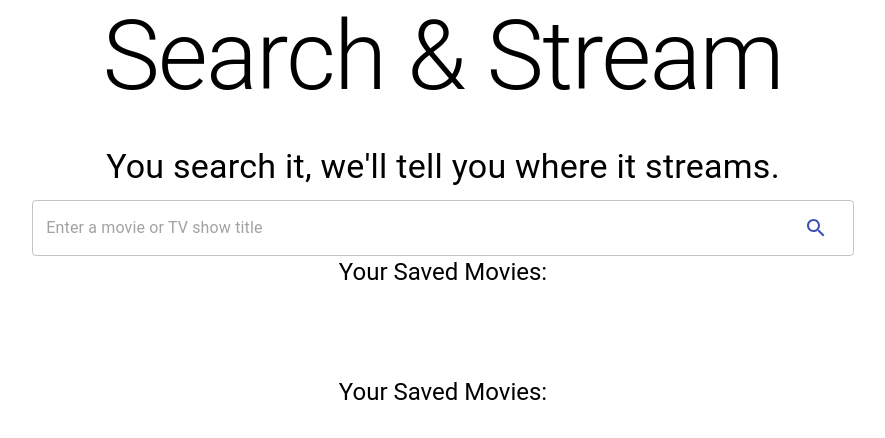
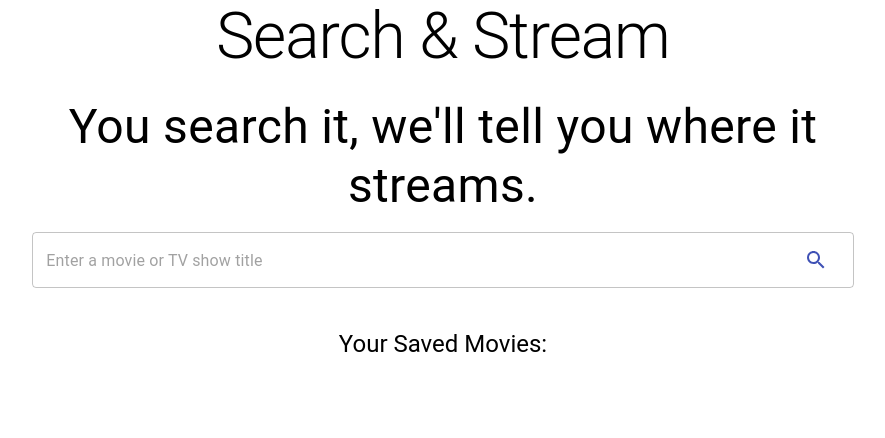
Before and after one commit to WillG1991/streamandsearchReact, a React (Create React App) app: page / in a window 1280 px wide. Shown: the top 438 px of the page, without its empty margins (197-1082 px from the left). Built offline with nearby package versions, Linux system fonts and the light colour scheme.

Commit message:
minor styling adjustments

```diff
--- a/src/App.js
+++ b/src/App.js
@@ -14,6 +14,8 @@ import { makeStyles } from "@material-ui/core/styles";
 import MovieDetails from "./components/MovieDetails";
 import SavedMovies from "./components/SavedMovies";
 import Modal from "react-modal";
+import { useMediaQuery } from '@material-ui/core';
+
 
 const useStyles = makeStyles((theme) => ({
   root: {
@@ -57,6 +59,7 @@ const useStyles = makeStyles((theme) => ({
   }
 }));
 
+
 function App() {
   // Declare state variables for movie title, movie info, and modal open status
   const [movieTitle, setMovieTitle] = useState("");
@@ -67,6 +70,17 @@ function App() {
   );
 
   console.log('Saved movies:', savedMovies);
+
+
+  const matches = useMediaQuery('(max-width: 600px)');
+
+const searchStreamStyle = {
+  fontSize: matches ? '2rem' : '4rem',
+};
+
+const searchStreamStyles = {
+  fontSize: matches ? '1rem' : '3rem',
+};
 
  // Retrieve saved movies from local storage when the component mounts
  useEffect(() => {
@@ -163,10 +177,10 @@ return (
       <Container>
         <Grid container justifyContent="center">
           <Grid item xs={12} md={8}>
-            <Typography variant="h1" align="center" gutterBottom>
+          <Typography variant="h1" align="center" gutterBottom style={searchStreamStyle}>
   Search & Stream
 </Typography>
-            <Typography variant="h4" align="center" gutterBottom>
+<Typography variant="h4" align="center" gutterBottom style={searchStreamStyles}>
   You search it, we'll tell you where it streams.
 </Typography>
             <form onSubmit={handleSubmit}>
@@ -211,8 +225,10 @@ return (
     ) : null}
 
     {/* Render the SavedMovies component */}
+    <br></br>
+    <br></br>
      <Box sx={{ display: 'flex', justifyContent: 'center' }}>
-          <Typography gutterBottom variant="h5" component="div" align="center" sx={{ pt: 10 }}>
+     <Typography gutterBottom variant="h5" component="div" align="center" sx={{ mt: 5 }}>
   Your Saved Movies:
 </Typography>
         </Box>
--- a/src/components/MovieDetails/index.js
+++ b/src/components/MovieDetails/index.js
@@ -2,9 +2,12 @@ import React from 'react';
 import { Typography, Box, Card, CardMedia, CardContent, Button } from '@mui/material';
 import StreamingService from '../StreamingService';
 
+
+
 const MovieDetails = ({ title, posterURLs, streamingInfo, tagline, plot, genre, director, runtime, onSave }) => {
   const poster = posterURLs ? posterURLs['500'] : '';
   const streamingServices = streamingInfo ? Object.keys(streamingInfo) : [];
+
 
   return (
     <Box sx={{
@@ -54,11 +57,19 @@ const MovieDetails = ({ title, posterURLs, streamingInfo, tagline, plot, genre,
         </CardContent>
       </Card>
       <Box sx={{ mt: 3 }}>
-        <Typography variant="h5">Movie Info</Typography>
-        <Typography variant="body1">Genre: {genre}</Typography>
-        <Typography variant="body1">Director: {director}</Typography>
-        <Typography variant="body1">Runtime: {runtime}</Typography>
-      </Box>
+      <Typography variant="h5" fontWeight="bold" align="center" sx={{ mt: 3 }}>
+  Movie Info:
+</Typography>
+  <Typography variant="body1">
+    <strong>Genre:</strong> {genre}
+  </Typography>
+  <Typography variant="body1">
+    <strong>Director:</strong> {director}
+  </Typography>
+  <Typography variant="body1">
+    <strong>Runtime:</strong> {runtime}
+  </Typography>
+</Box>
     </Box>
   );
 };
--- a/src/components/SavedMovies/index.js
+++ b/src/components/SavedMovies/index.js
@@ -40,11 +40,7 @@ const SavedMovies = ({ savedMovies, onRemoveMovie }) => {
   return (
     <Box sx={{ overflowX: 'scroll', width: '100%', display: 'flex', justifyContent: 'center' }}>
       <Box sx={{ width: '100%' }}>
-        <Box sx={{ display: 'flex', justifyContent: 'center' }}>
-          <Typography gutterBottom variant="h5" component="div" align="center" sx={{ pt: 10 }}>
-            Your Saved Movies:
-          </Typography>
-        </Box>
+
         <Box sx={{ display: 'flex', mt: 2 }}>
           {savedMovies.map((movie) => {
             console.log('movie:', movie);
```
Lines whose indentation alone changed are shown as unchanged.
